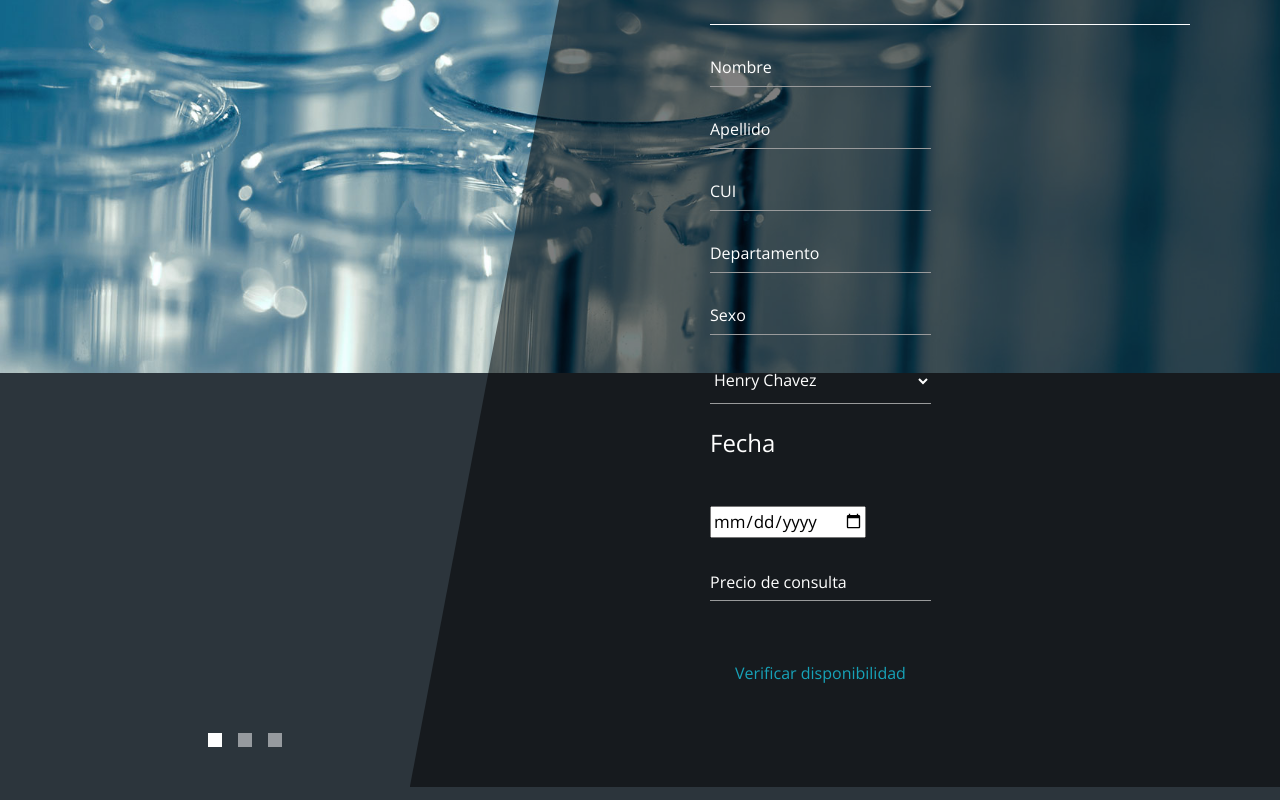
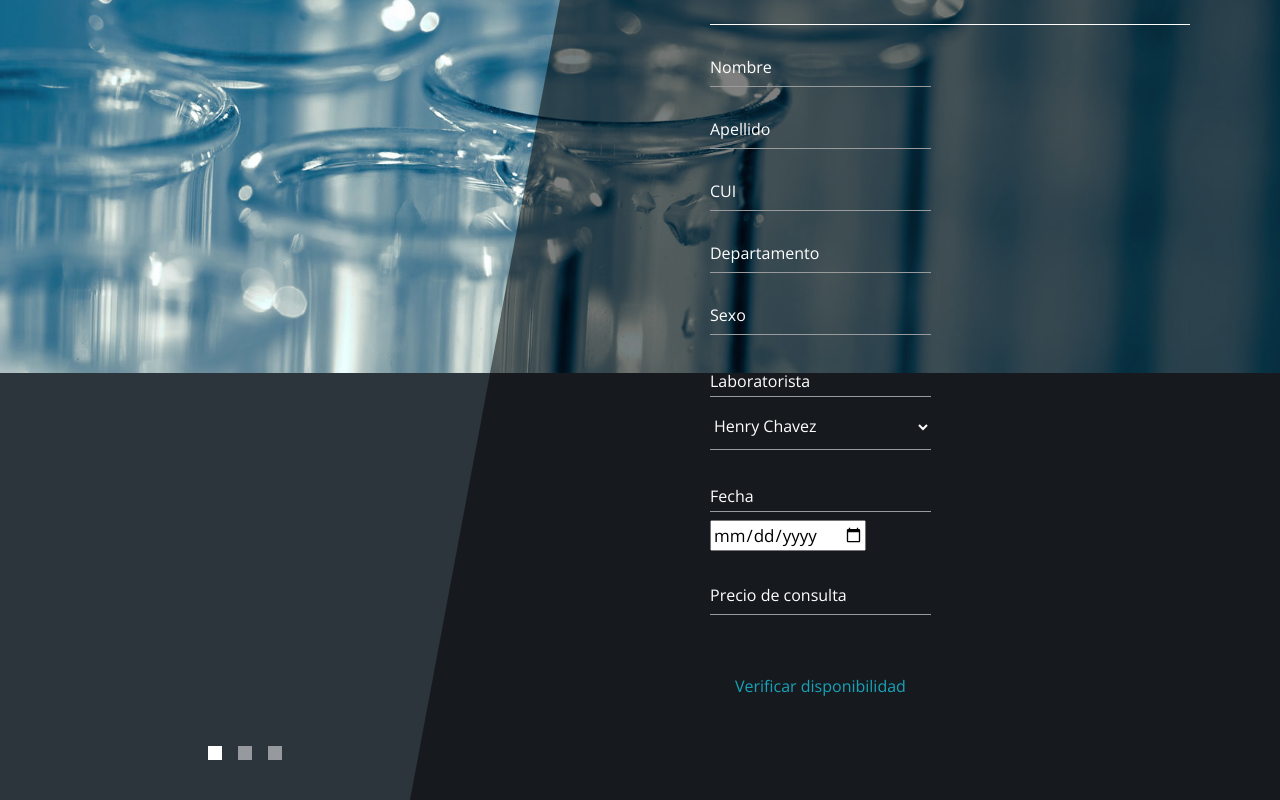
Before and after one commit to ElMalRod/Laboratorio-Patito, a plain HTML site: page Formulario.html in a window 1280 px wide. Shown: the part 427-1227 px from the top of the page. Drawn offline with nearby package versions, Linux system fonts and the light colour scheme.

Commit message:
actualizacion de casos de uso

```diff
--- a/Formulario.html
+++ b/Formulario.html
@@ -75,18 +75,20 @@
                                 <div class="form-group mb-4">
                                     <input type="text" name="Especialidad" class="form-control"  placeholder="Sexo"  required="" />
                                 </div>
+                                <div class="form-group mb-4">
+                                     <h3 class="form-control">Laboratorista</h3>
                                 <select name="Laboratorista" class="form-control"   size="1"  >
                                     <option value="Lab1" > Henry Chavez </option>
                                     <option value="Lab2"> Sir Javier </option>
                                 </select>
-                                <br>
+                                </div>
                                 <div class="form-group">
-                                    <h3 class="mb-5 tm-content-title">Fecha</h3>
+                                    <h3 class="form-control">Fecha</h3>
                                     <input type="date" name="fecha" />
                                     <br>
                                     <br>
                                     <div class="form-group mb-4">
-                                        <input type="text" name="Precio" class="form-control"  placeholder="Precio de consulta" required="" />
+                                        <input type="number" name="Precio" class="form-control"  placeholder="Precio de consulta" required="" />
                                     </div>
                                     <br>
                                     <button type="submit" class="btn btn-outline-info" name="fecha_ingresada">Verificar disponibilidad</button>
```
Also changed, not shown: 1 other file.
